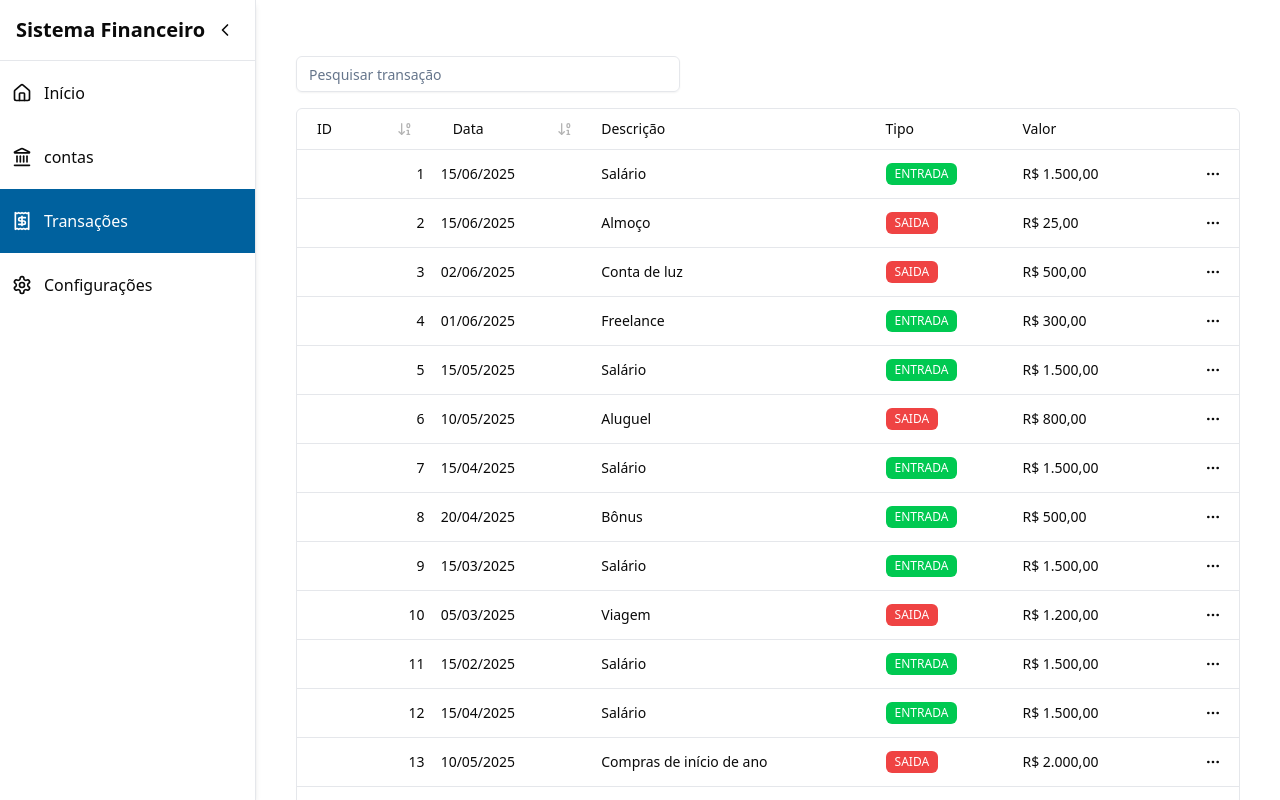
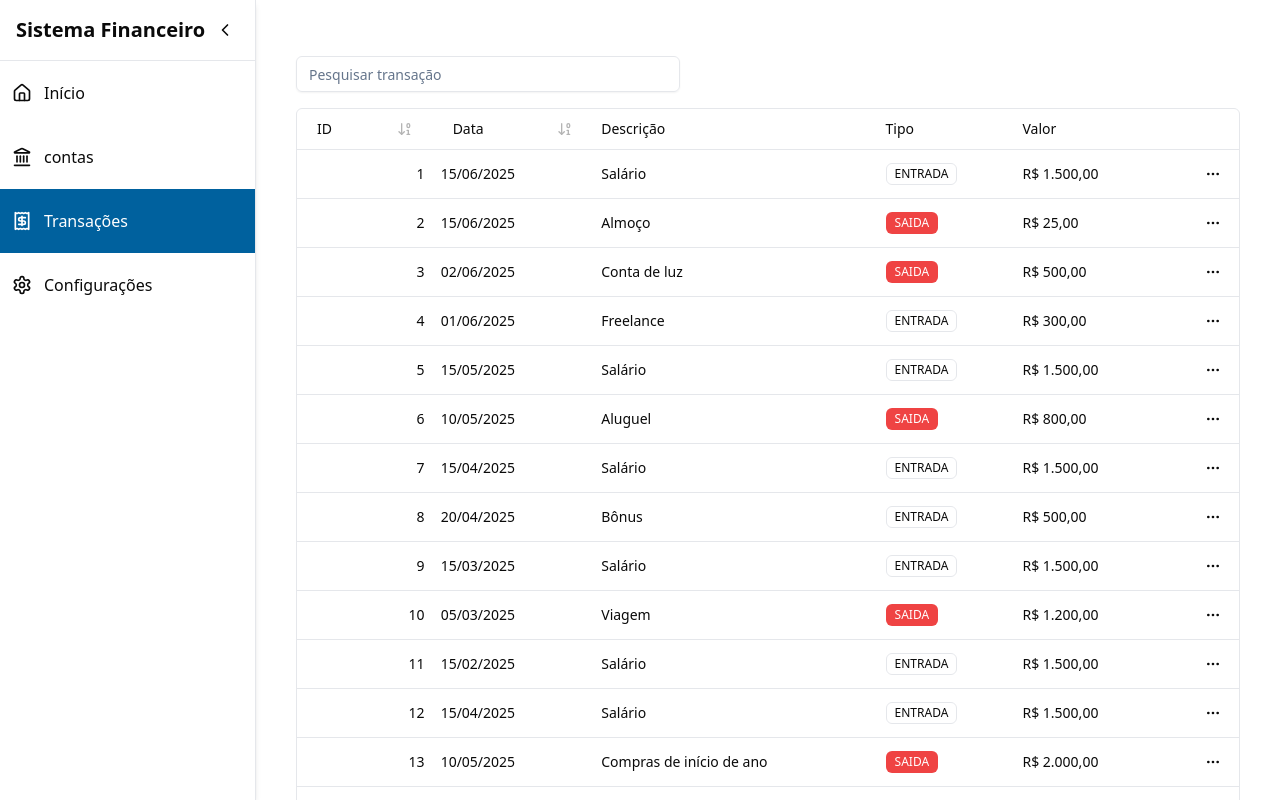
Before and after one commit to dyogohenrique/sistema-financeiro, a Next.js app: page /transacoes in a window 1280 px wide. Built offline with nearby package versions, Linux system fonts and the light colour scheme.

Commit message:
chore: adição do compoent badge do shadcn

```diff
--- a/src/components/ui/badge.tsx
+++ b/src/components/ui/badge.tsx
@@ -1,6 +1,6 @@
-import * as React from "react"
 import { Slot } from "@radix-ui/react-slot"
 import { cva, type VariantProps } from "class-variance-authority"
+import * as React from "react"
 
 import { cn } from "@/lib/utils"
 
@@ -13,12 +13,22 @@ const badgeVariants = cva(
           "border-transparent bg-primary text-primary-foreground [a&]:hover:bg-primary/90",
         secondary:
           "border-transparent bg-secondary text-secondary-foreground [a&]:hover:bg-secondary/90",
-        success:
-          "border-transparent bg-green-500 text-white [a&]:hover:bg-green-500/90 focus-visible:ring-green-500/20 dark:focus-visible:ring-green-500/40 dark:bg-green-500/60",
         destructive:
           "border-transparent bg-destructive text-white [a&]:hover:bg-destructive/90 focus-visible:ring-destructive/20 dark:focus-visible:ring-destructive/40 dark:bg-destructive/60",
         outline:
           "text-foreground [a&]:hover:bg-accent [a&]:hover:text-accent-foreground",
+      },
+            color: {
+        blue:   "border-transparent bg-account-blue text-white [a&]:hover:bg-account-blue/90",
+        green:  "border-transparent bg-account-green text-white [a&]:hover:bg-account-green/90",
+        amber:  "border-transparent bg-account-amber text-black [a&]:hover:bg-account-amber/90",
+        red:    "border-transparent bg-account-red text-white [a&]:hover:bg-account-red/90",
+        purple: "border-transparent bg-account-purple text-white [a&]:hover:bg-account-purple/90",
+        cyan:   "border-transparent bg-account-cyan text-white [a&]:hover:bg-account-cyan/90",
+        lime:   "border-transparent bg-account-lime text-black [a&]:hover:bg-account-lime/90",
+        orange: "border-transparent bg-account-orange text-white [a&]:hover:bg-account-orange/90",
+        pink:   "border-transparent bg-account-pink text-white [a&]:hover:bg-account-pink/90",
+        gray:   "border-transparent bg-account-gray text-white [a&]:hover:bg-account-gray/90",
       },
     },
     defaultVariants: {
@@ -30,6 +40,7 @@ const badgeVariants = cva(
 function Badge({
   className,
   variant,
+  color,
   asChild = false,
   ...props
 }: React.ComponentProps<"span"> &
@@ -39,7 +50,7 @@ function Badge({
   return (
     <Comp
       data-slot="badge"
-      className={cn(badgeVariants({ variant }), className)}
+      className={cn(badgeVariants({ variant, color }), className)}
       {...props}
     />
   )
```
